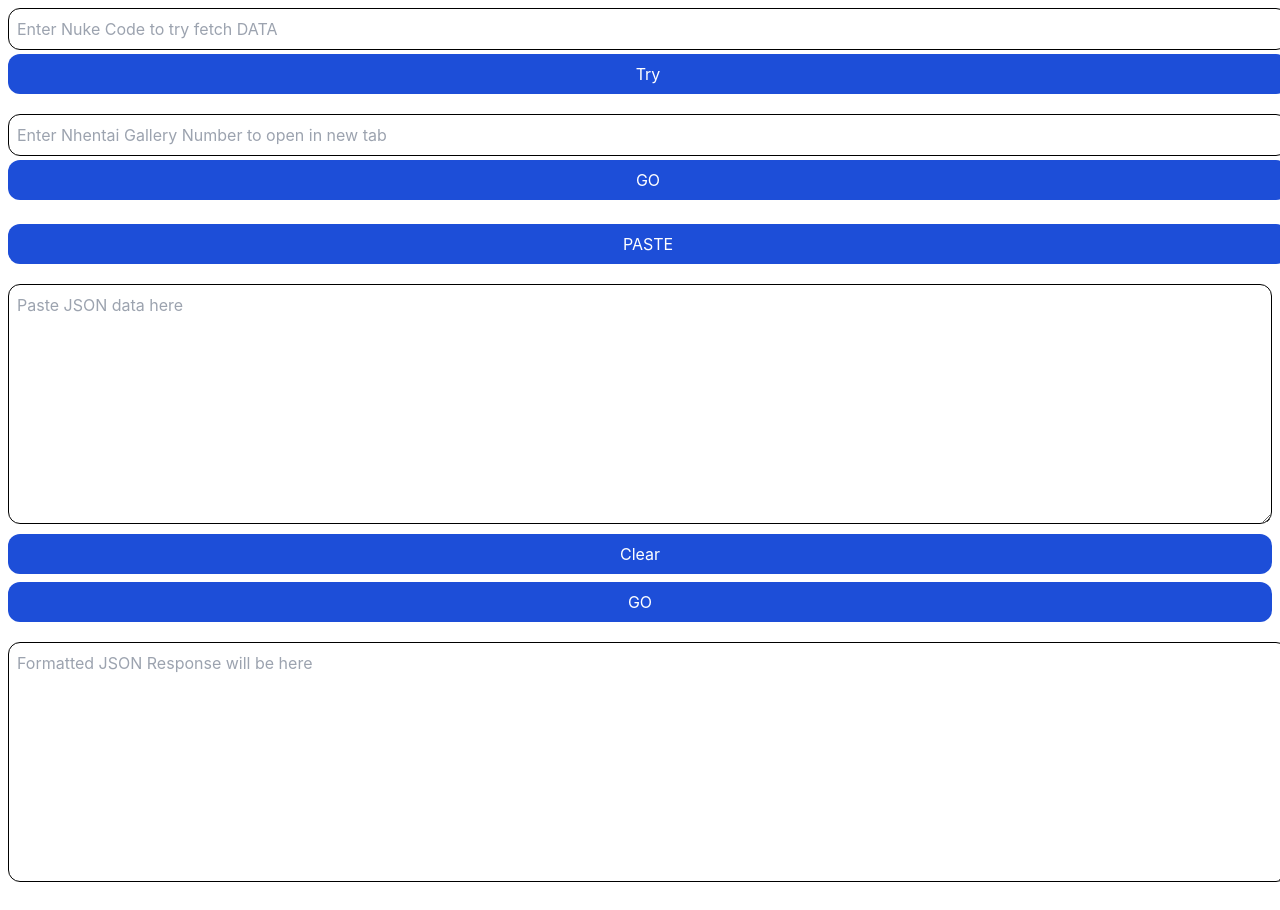
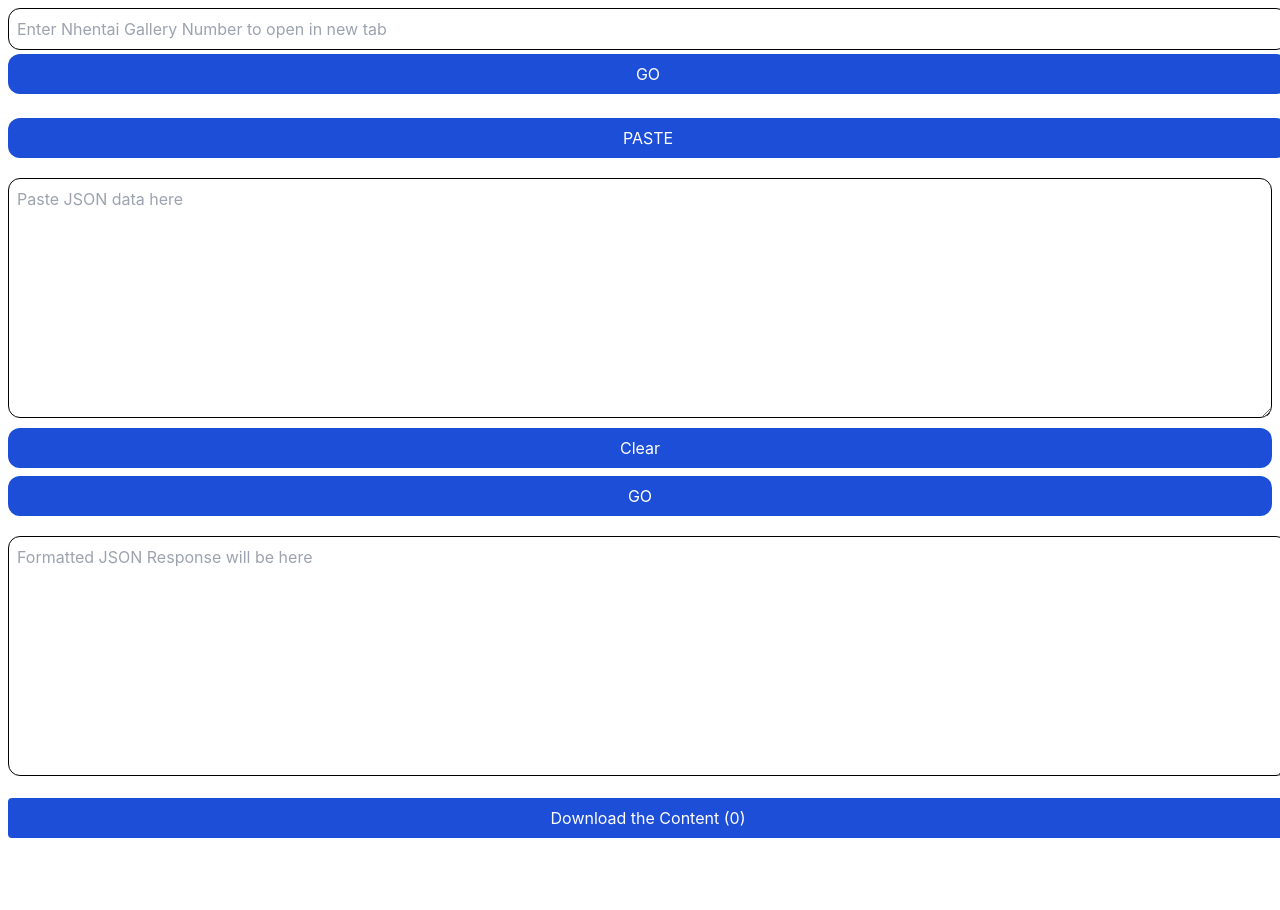
Before and after one commit to juancolson/jsonDetail, a Next.js app: page / in a window 1280 px wide. Shown: the top 910 px of the page. After the commit the page ends 846 px from the top, so only its background shows below. Built offline with nearby package versions, Linux system fonts and the light colour scheme.

Commit message:
made changes

```diff
--- a/components/Zipper.jsx
+++ b/components/Zipper.jsx
@@ -6,37 +6,25 @@ export default function Zipper({ fileName, data, num }) {
 
 		var ZIP = new JSZip();
 		ZIP.file('details.json', data);
-		var folderCount = document.getElementById('folderCount').value
-		console.log(folderCount);
-		for (let index = 1; index < folderCount + 1; index++) {
-			ZIP.folder(index.toString());
-		}
+
+		ZIP.folder("Content");
+		console.log(num)
+
+		var dwn_Link = 'https://nhentai.net/g/' + num + '/download';
+		window.open(dwn_Link, '_blank');
 		ZIP.generateAsync({ type: 'blob' }).then(function (content) {
 			// see FileSaver.js
 			saveAs(content, fileName + '.zip');
 		});
 
-		var num = 'https://nhentai.net/g/' + num + '/download';
-		window.open(num, '_blank');
 	}
 	return (
 		<div className='w-screen flex flex-col text-center justify-center'>
-			<div className='m-2'>
-			<label htmlFor='folders'>Enter number of Folders</label>
-			<input
-				className='p-3 w-12 border border-black ml-1 rounded-xl'
-				type='number'
-				name='folders'
-				id='folderCount'
-				defaultValue={1}
-			/>
-
-			</div>
 			<button
 				className='rounded bg-blue-700 text-white p-2 '
 				onClick={ollo}
 			>
-				Download the Content
+				Download the Content ({num})
 			</button>
 		</div>
 	);
--- a/pages/index.jsx
+++ b/pages/index.jsx
@@ -1,4 +1,3 @@
-import { data } from 'autoprefixer';
 import Zipper from 'components/Zipper';
 import Head from 'next/head';
 import { useState } from 'react';
@@ -6,7 +5,7 @@ import { useState } from 'react';
 const Home = () => {
 	const [file_title, setFiletitle] = useState('');
 	const [file_data, setFiledata] = useState('');
-	const [file_num, setFileNum] = useState('');
+	const [file_num, setFileNum] = useState(0);
 
 
 	function submittedNum(e) {
@@ -29,6 +28,7 @@ const Home = () => {
 		response['title'] = sample.title.pretty;
 
 		setFiletitle(sample.title.pretty);
+		setFileNum(sample.id)
 
 		var mainInfo = sample.tags;
 
@@ -61,40 +61,11 @@ const Home = () => {
 		// }
 	}
 
-	function tryGet(e) {
-		e.preventDefault()
-
-		var nuke_code = e.target.nuke_code.value
-		fetch('https://jsonify-nhentai.herokuapp.com/' + nuke_code).then(data => data.json()).then(resp => {
-			document.getElementById('paste').value = JSON.stringify(
-				resp,
-				null,
-				4
-			);
-		});
-
-
-	}
 	return (
 		<div className='w-screen flex flex-col text-center justify-center'>
 			<Head>
 				<title>Tachiyomi - Local Manga Detail</title>
 			</Head>
-			<form onSubmit={tryGet} className='m-2 w-full'>
-				<input
-					type='number'
-					name='nuke_code'
-					className='border border-black w-full rounded-xl p-2'
-					placeholder='Enter Nuke Code to try fetch DATA'
-					required
-				/>
-				<button
-					type='submit'
-					className='rounded-xl bg-blue-700 text-white p-2 my-1 w-full'
-				>
-					Try
-				</button>
-			</form>
 
 			<form onSubmit={submittedNum} className='m-2 w-full'>
 				<input
@@ -134,6 +105,11 @@ const Home = () => {
 					className='rounded-xl border border-black w-full h-60 min-h-[50%] p-2'
 					required
 					placeholder='Paste JSON data here'
+					// onChange={(e) => {
+					// 	const value = e.target.value;
+					// 	var json = JSON.stringify(JSON.parse(value), null, 4);
+					// 	e.target.value = json;
+					// }}
 				/>
 				<button
 					type='reset'
@@ -159,7 +135,7 @@ const Home = () => {
 				/>
 			</div>
 			<div className='m-2 w-full'>
-				<Zipper fileName={file_title} data={file_data} num={file_num } />
+				<Zipper fileName={file_title} data={file_data} num={file_num} />
 			</div>
 		</div>
 	);
```
